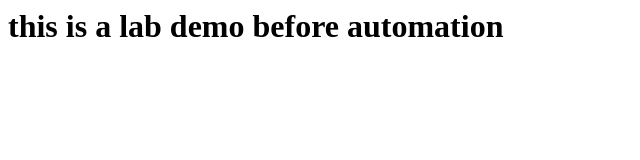
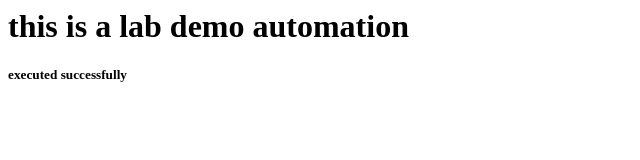
Before and after one commit to harshhb2902/demoo, a plain HTML site: page index.html in a window 1280 px wide. Shown: the whole page, without its empty margins (0-640 px from the left). Drawn offline with Linux system fonts and the light colour scheme.

Commit message:
commit for pipeline execution

```diff
--- a/index.html
+++ b/index.html
@@ -1,3 +1,4 @@
 <html>
-<h1>this is a lab demo before automation</h1>
+<h1>this is a lab demo automation</h1>
+<h5> executed successfully
 </html>
```
